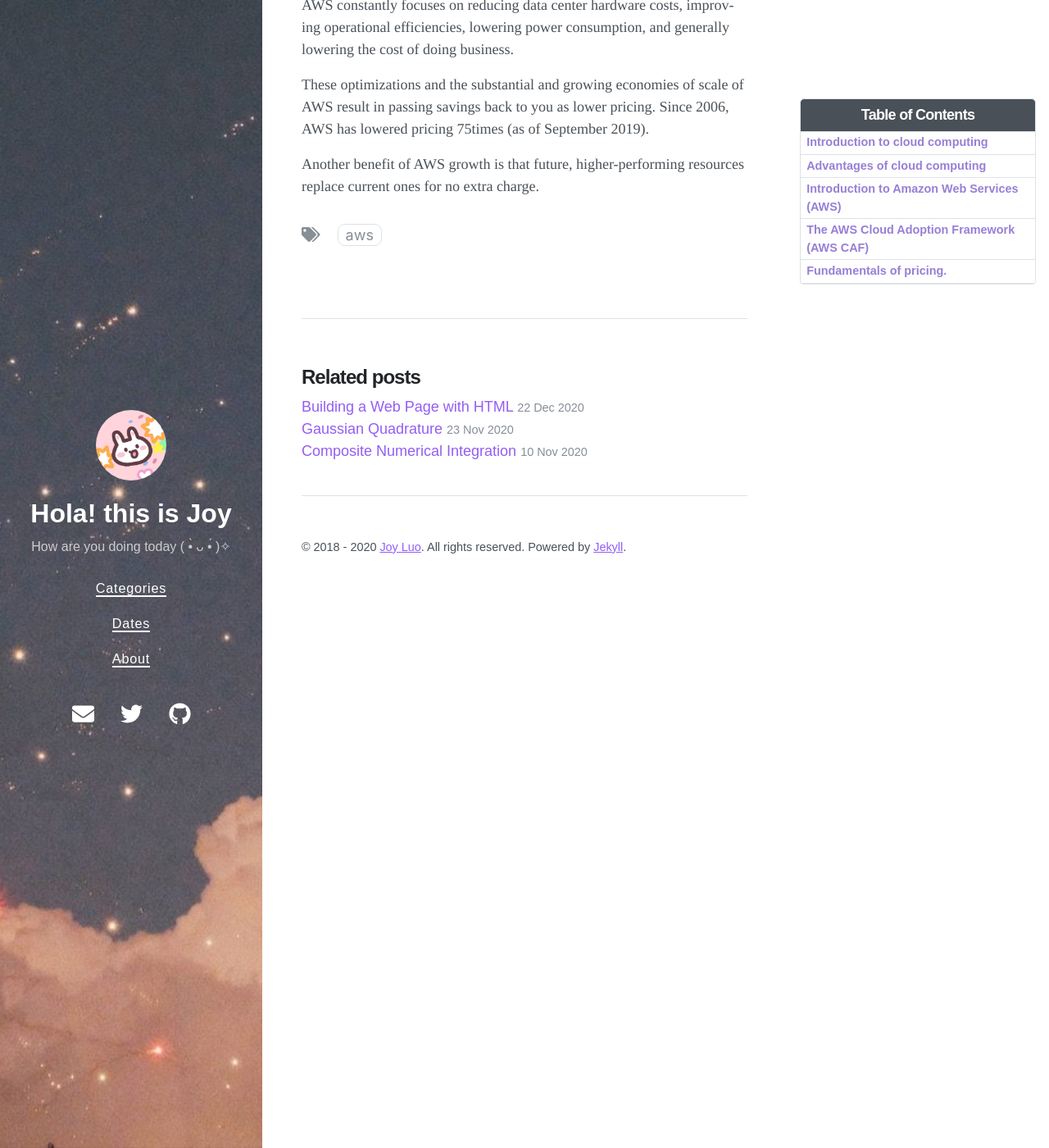
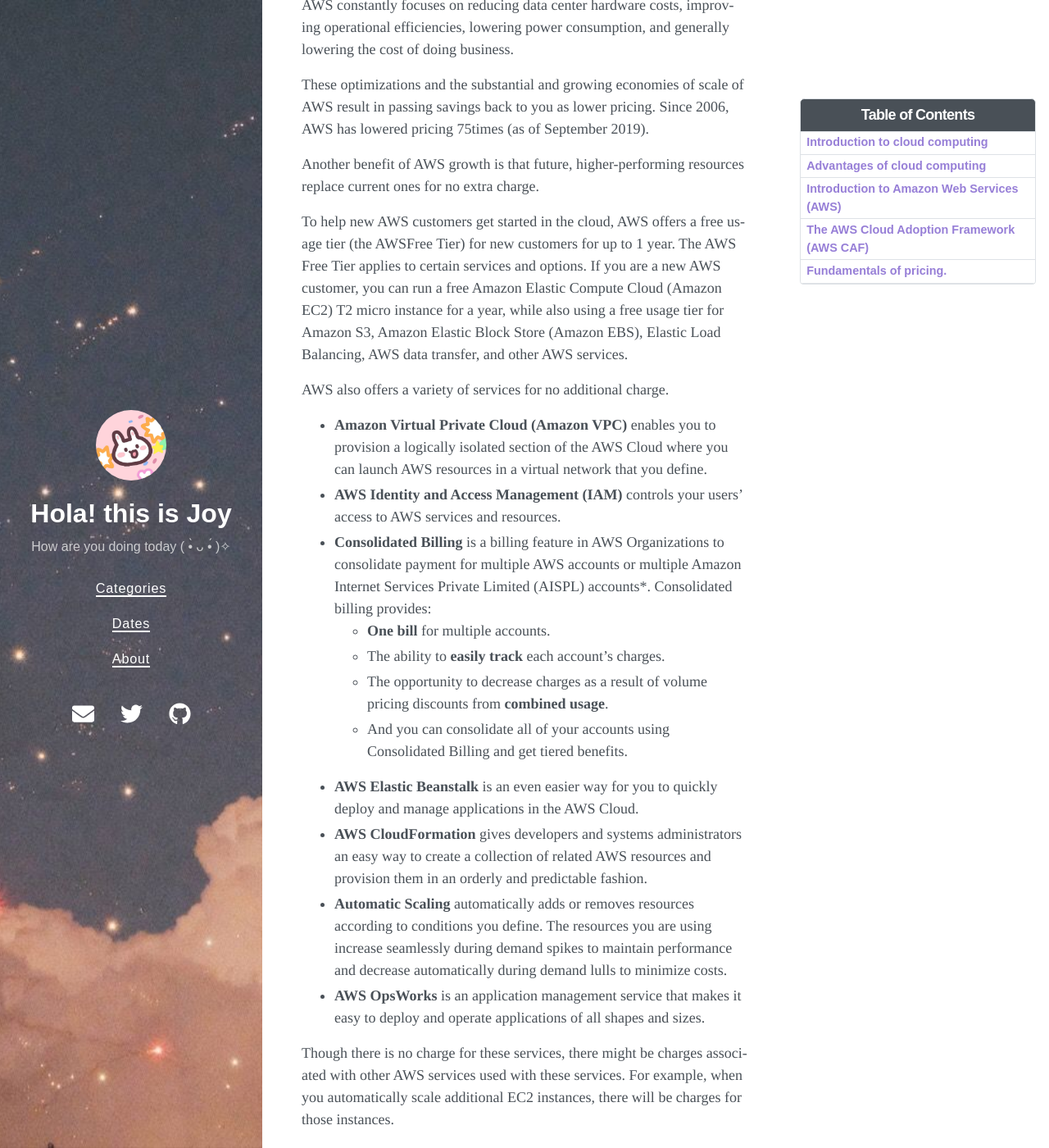
Before and after one commit to Joy3Luo/mathnotes, a Jekyll site: the page built from _posts/2020-12-25-AWS .md, in a window 1280 px wide and 1400 px high, scrolled down 13318 px. Shown: the whole window at 82% size. Built offline with Jekyll 4.4.1, drawn with Linux system fonts in a browser that asks for light colours; nearby versions of some CDN libraries.

Commit message:
Update 2020-12-25-AWS .md

```diff
--- a/_posts/2020-12-25-AWS .md
+++ b/_posts/2020-12-25-AWS .md
@@ -239,3 +239,21 @@
 These optimizations and the substantial and growing economies of scale of AWS result in passing savings back to you as lower pricing. Since 2006, AWS has lowered pricing 75times (as of September 2019).
 
 Another benefit of AWS growth is that future, higher-performing resources replace current ones for no extra charge.
+
+
+To help new AWS customers get started in the cloud, AWS offers a free usage tier (the AWSFree Tier) for new customers for up to 1 year. The AWS Free Tier applies to certain services and options. If you are a new AWS customer, you can run a free Amazon Elastic Compute Cloud (Amazon EC2) T2 micro instance for a year, while also using a free usage tier for Amazon S3, Amazon Elastic Block Store (Amazon EBS), Elastic Load Balancing, AWS data transfer, and other AWS services.
+
+AWS also offers a variety of services for no additional charge.
+- **Amazon Virtual Private Cloud (Amazon VPC)** enables you to provision a logically isolated section of the AWS Cloud where you can launch AWS resources in a virtual network that you define.
+- **AWS Identity and Access Management (IAM)** controls your users’ access to AWS services and resources.
+- **Consolidated Billing** is a billing feature in AWS Organizations to consolidate payment for multiple AWS accounts or multiple Amazon Internet Services Private Limited (AISPL) accounts*. Consolidated billing provides:
+  - **One bill** for multiple accounts.
+  - The ability to **easily track** each account’s charges.
+  - The opportunity to decrease charges as a result of volume pricing discounts from **combined usage**.
+  - And you can consolidate all of your accounts using Consolidated Billing and get tiered benefits.
+- **AWS Elastic Beanstalk** is an even easier way for you to quickly deploy and manage applications in the AWS Cloud.
+- **AWS CloudFormation** gives developers and systems administrators an easy way to create a collection of related AWS resources and provision them in an orderly and predictable fashion.
+- **Automatic Scaling** automatically adds or removes resources according to conditions you define. The resources you are using increase seamlessly during demand spikes to maintain performance and decrease automatically during demand lulls to minimize costs.
+- **AWS OpsWorks** is an application management service that makes it easy to deploy and operate applications of all shapes and sizes.
+
+Though there is no charge for these services, there might be charges associated with other AWS services used with these services. For example, when you automatically scale additional EC2 instances, there will be charges for those instances.
```
